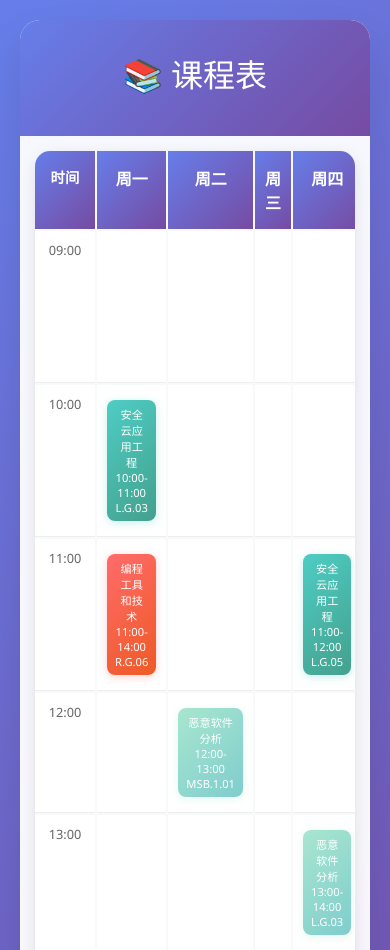
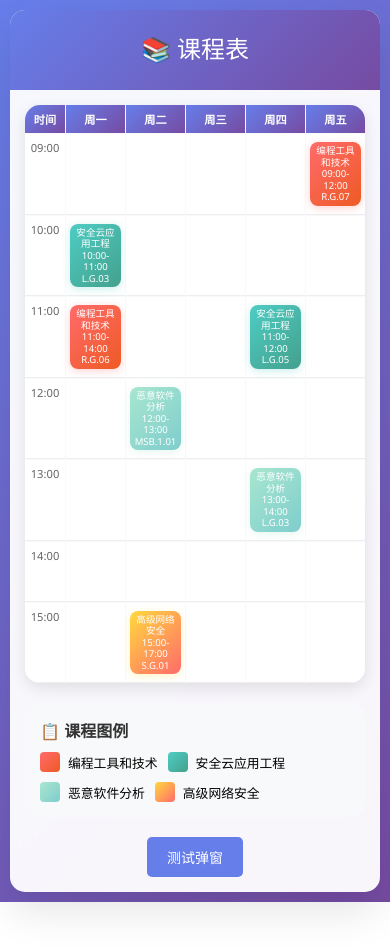
Before and after one commit to user-dhw/timetable, a plain HTML site: page index.html in a window 390 px wide. Shown: the top 950 px of the page. After the commit the page ends 902 px from the top, so only its background shows below. Drawn offline with Linux system fonts and the light colour scheme.

Commit message:
index.html

```diff
--- a/index.html
+++ b/index.html
@@ -53,7 +53,7 @@
 
 		.time-slots {
 			display: grid;
-			grid-template-columns: 80px repeat(7, 1fr);
+			grid-template-columns: 80px repeat(5, 1fr);
 			gap: 2px;
 			background: #f8f9fa;
 			border-radius: 15px;
@@ -263,22 +263,126 @@
 		}
 
 		@media (max-width: 768px) {
+			body {
+				padding: 10px;
+			}
+
+			.container {
+				margin: 0;
+				border-radius: 15px;
+			}
+
+			.header {
+				padding: 20px 15px;
+			}
+
+			.header h1 {
+				font-size: 1.8rem;
+				margin-bottom: 5px;
+			}
+
+			.header p {
+				font-size: 1rem;
+			}
+
 			.schedule-container {
 				padding: 15px;
 			}
 
 			.time-slots {
-				grid-template-columns: 60px repeat(7, 1fr);
+				grid-template-columns: 50px repeat(5, 1fr);
+				gap: 1px;
+				font-size: 0.7rem;
+			}
+
+			.time-header,
+			.day-header {
+				padding: 8px 4px;
+				font-size: 0.8rem;
+			}
+
+			.time-slot {
+				padding: 6px 2px;
+				font-size: 0.7rem;
+			}
+
+			.course-cell {
+				padding: 8px 4px;
+				min-height: 60px;
+			}
+
+			.course {
+				font-size: 0.65rem;
+				padding: 4px 6px;
+				line-height: 1.2;
+			}
+
+			.legend {
+				margin-top: 20px;
+				padding: 15px;
+			}
+
+			.legend h3 {
+				font-size: 1rem;
+				margin-bottom: 10px;
+			}
+
+			.legend-items {
+				gap: 10px;
+			}
+
+			.legend-item {
+				font-size: 0.8rem;
+			}
+
+			.modal-content {
+				margin: 5% auto;
+				padding: 20px;
+				width: 95%;
+				max-width: none;
+			}
+
+			.course-details h3 {
+				font-size: 1.2rem;
+			}
+
+			.detail-item {
+				flex-direction: column;
+				align-items: flex-start;
+				gap: 5px;
+			}
+
+			.detail-label {
+				font-size: 0.9rem;
+			}
+
+			.detail-value {
+				font-size: 0.85rem;
+			}
+		}
+
+		@media (max-width: 480px) {
+			.time-slots {
+				grid-template-columns: 40px repeat(5, 1fr);
+			}
+
+			.time-header,
+			.day-header {
+				padding: 6px 2px;
 				font-size: 0.7rem;
 			}
 
 			.course {
-				font-size: 0.7rem;
-				padding: 6px 8px;
+				font-size: 0.6rem;
+				padding: 3px 4px;
 			}
 
 			.header h1 {
-				font-size: 2rem;
+				font-size: 1.5rem;
+			}
+
+			.header p {
+				font-size: 0.9rem;
 			}
 		}
 	</style>
@@ -299,8 +403,6 @@
 				<div class="day-header">周三</div>
 				<div class="day-header">周四</div>
 				<div class="day-header">周五</div>
-				<div class="day-header">周六</div>
-				<div class="day-header">周日</div>
 
 				<!-- 时间段 -->
 				<div class="time-slot">09:00</div>
@@ -311,15 +413,11 @@
 				<div class="course-cell">
 					<div class="course programming">编程工具和技术<br>09:00-12:00<br>R.G.07</div>
 				</div>
-				<div class="course-cell"></div>
-				<div class="course-cell"></div>
 
 				<div class="time-slot">10:00</div>
 				<div class="course-cell">
 					<div class="course security">安全云应用工程<br>10:00-11:00<br>L.G.03</div>
 				</div>
-				<div class="course-cell"></div>
-				<div class="course-cell"></div>
 				<div class="course-cell"></div>
 				<div class="course-cell"></div>
 				<div class="course-cell"></div>
@@ -335,16 +433,12 @@
 					<div class="course security">安全云应用工程<br>11:00-12:00<br>L.G.05</div>
 				</div>
 				<div class="course-cell"></div>
-				<div class="course-cell"></div>
-				<div class="course-cell"></div>
 
 				<div class="time-slot">12:00</div>
 				<div class="course-cell"></div>
 				<div class="course-cell">
 					<div class="course malware">恶意软件分析<br>12:00-13:00<br>MSB.1.01</div>
 				</div>
-				<div class="course-cell"></div>
-				<div class="course-cell"></div>
 				<div class="course-cell"></div>
 				<div class="course-cell"></div>
 				<div class="course-cell"></div>
@@ -357,12 +451,8 @@
 					<div class="course malware">恶意软件分析<br>13:00-14:00<br>L.G.03</div>
 				</div>
 				<div class="course-cell"></div>
-				<div class="course-cell"></div>
-				<div class="course-cell"></div>
 
 				<div class="time-slot">14:00</div>
-				<div class="course-cell"></div>
-				<div class="course-cell"></div>
 				<div class="course-cell"></div>
 				<div class="course-cell"></div>
 				<div class="course-cell"></div>
@@ -374,8 +464,6 @@
 				<div class="course-cell">
 					<div class="course cyber">高级网络安全<br>15:00-17:00<br>S.G.01</div>
 				</div>
-				<div class="course-cell"></div>
-				<div class="course-cell"></div>
 				<div class="course-cell"></div>
 				<div class="course-cell"></div>
 				<div class="course-cell"></div>
@@ -406,7 +494,7 @@
 			<!-- 测试按钮 -->
 			<div style="text-align: center; margin-top: 20px;">
 				<button id="testModal"
-					style="padding: 10px 20px; background: #667eea; color: white; border: none; border-radius: 5px; cursor: pointer;">测试弹窗</button>
+					style="padding: 10px 20px; background: #667eea; color: white; border: none; border-radius: 5px; cursor: pointer; font-size: 14px;">测试弹窗</button>
 			</div>
 		</div>
 	</div>
@@ -526,7 +614,7 @@
 			// 测试按钮事件
 			document.getElementById('testModal').addEventListener('click', function () {
 				modalCourseName.textContent = '测试课程';
-				modalCourseDetails.innerHTML = '<div class="detail-item"><span class="detail-label">测试：</span><span class="detail-value">这是一个测试弹窗</span></div>';
+				modalCourseDetails.innerHTML = '<div class="detail-item"><span class="detail-label">别点了点了也得上课</span></div>';
 				modal.classList.add('show');
 			});
 		});
```
